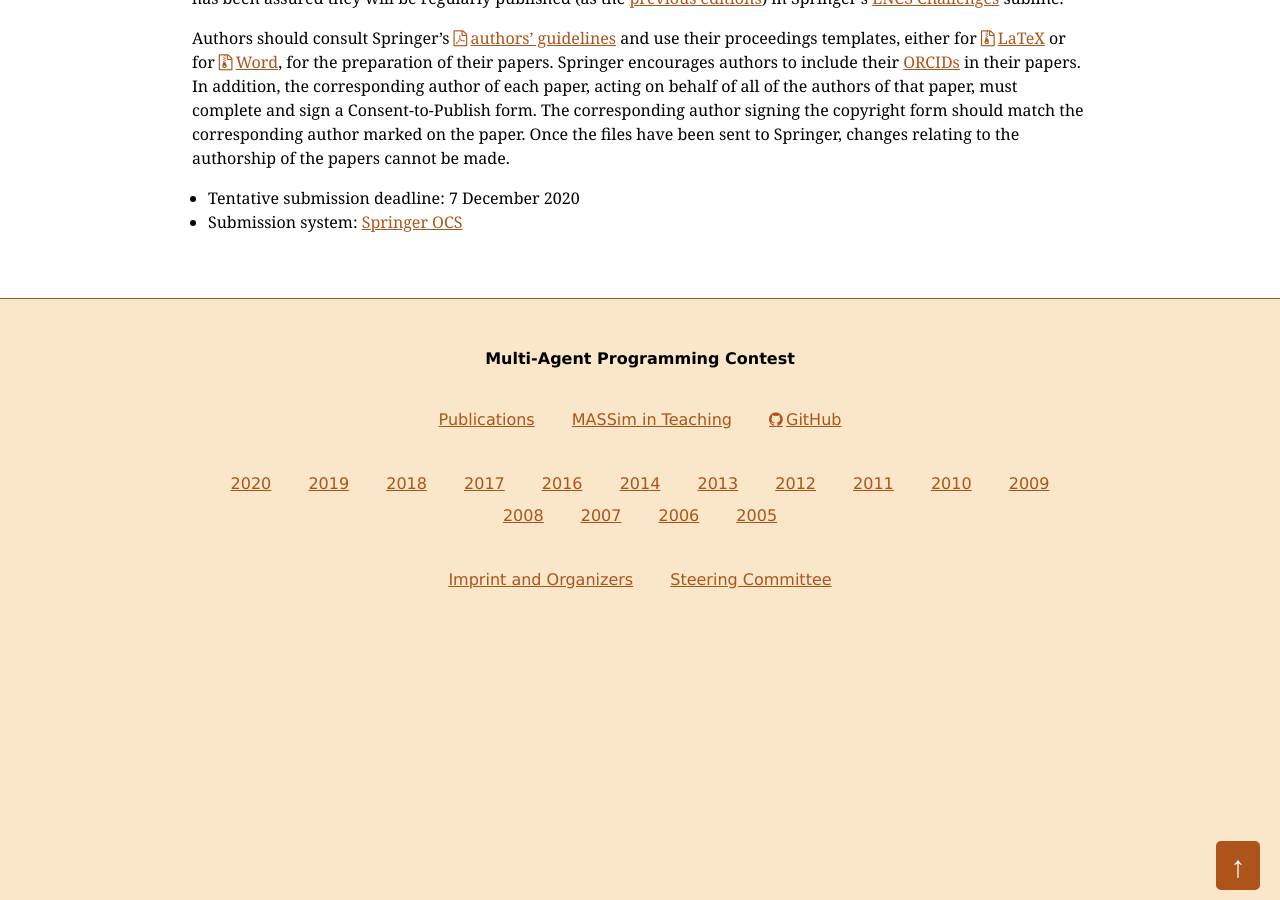
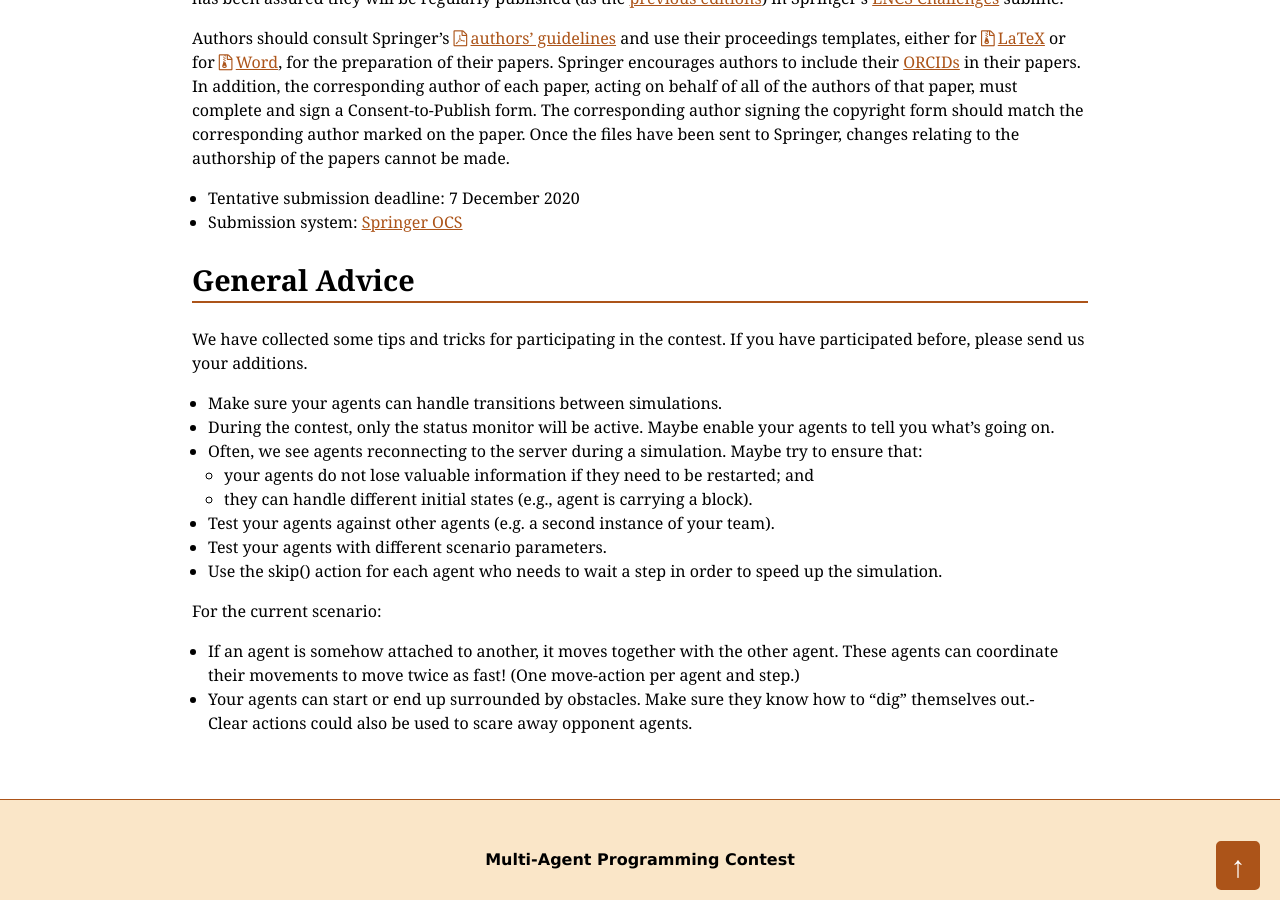
Before and after one commit to agentcontest/agentcontest.github.io, a Jekyll site: the page built from 2020/index.md, in a window 1280 px wide and 900 px high, scrolled down 1911 px. Built offline with Jekyll 4.4.1, drawn with Linux system fonts in a browser that asks for light colours.

Commit message:
add advice

```diff
--- a/2020/index.md
+++ b/2020/index.md
@@ -68,3 +68,22 @@ Authors should consult Springer’s [authors’ guidelines](ftp://ftp.springerna
 
 - Tentative submission deadline: 7 December 2020
 - Submission system: [Springer OCS](https://ocs.springer.com/ocs/en/home/MAPC2020)
+
+General Advice
+--------------
+
+We have collected some tips and tricks for participating in the contest. If you have participated before, please send us your additions.
+
+- Make sure your agents can handle transitions between simulations.
+- During the contest, only the status monitor will be active. Maybe enable your agents to tell you what's going on.
+- Often, we see agents reconnecting to the server during a simulation. Maybe try to ensure that:
+    - your agents do not lose valuable information if they need to be restarted; and
+    - they can handle different initial states (e.g., agent is carrying a block).
+- Test your agents against other agents (e.g. a second instance of your team).
+- Test your agents with different scenario parameters.
+- Use the skip() action for each agent who needs to wait a step in order to speed up the simulation.
+
+For the current scenario:
+
+- If an agent is somehow attached to another, it moves together with the other agent. These agents can coordinate their movements to move twice as fast! (One move-action per agent and step.)
+- Your agents can start or end up surrounded by obstacles. Make sure they know how to "dig" themselves out.- Clear actions could also be used to scare away opponent agents.
```
Also changed, not shown: _posts/2020-05-17-advice.md (added, +9 -0 lines).
